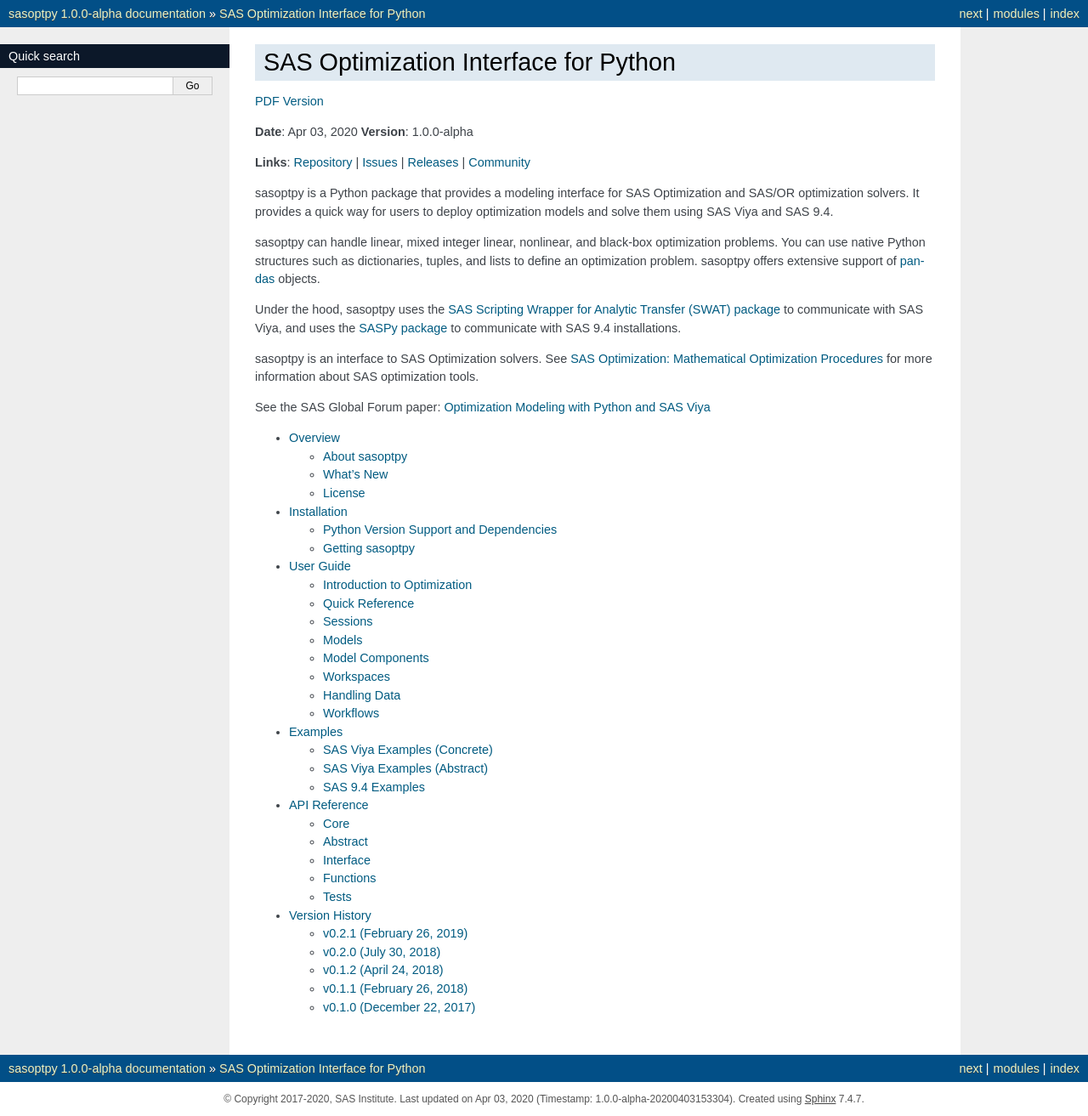
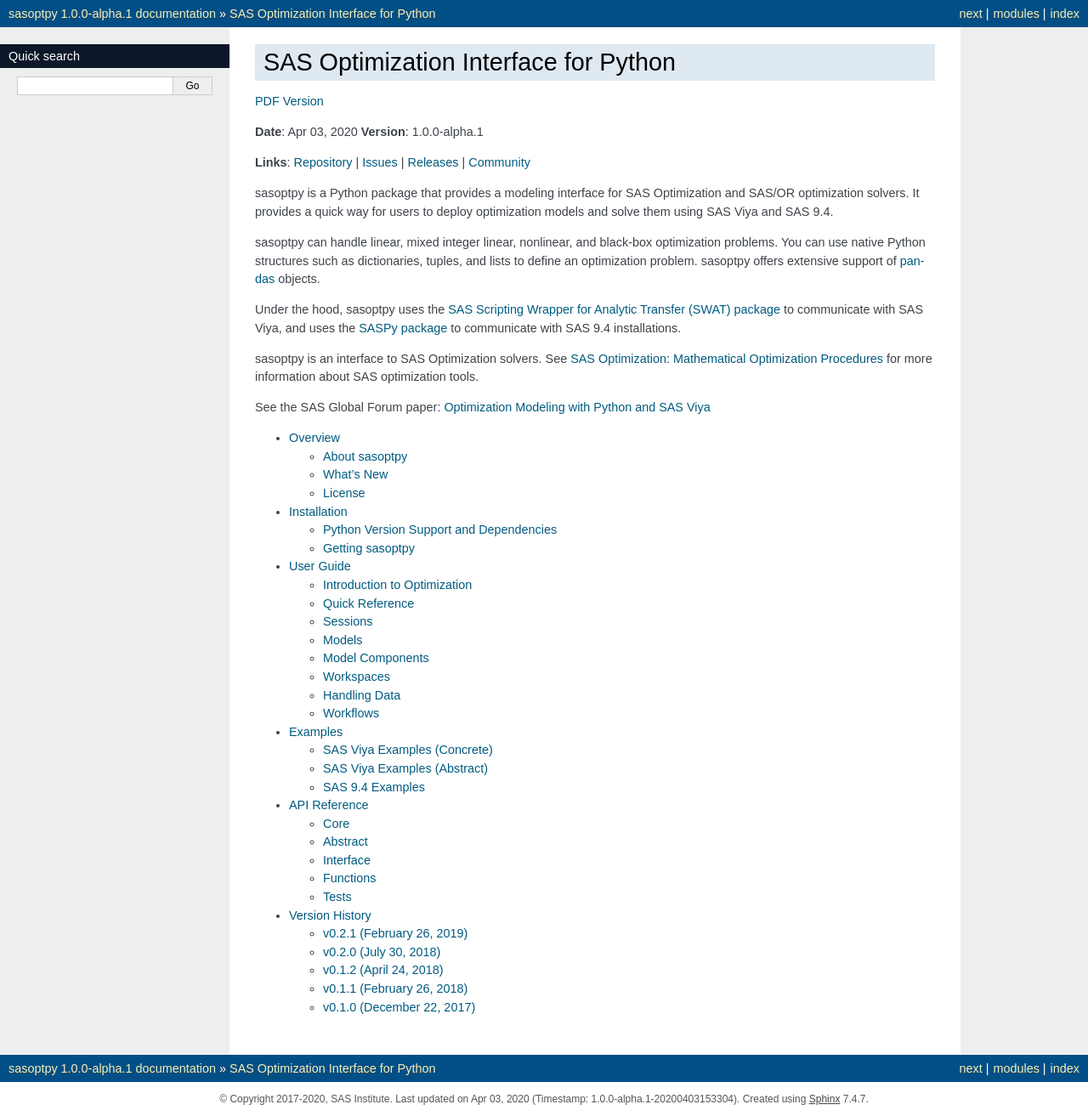
Before and after one commit to sassoftware/sasoptpy, a Sphinx documentation site: the page built from doc/index.rst, in a window 1280 px wide. Shown: the whole page at 85% size. Built offline with Sphinx 7.4.7, drawn with Linux system fonts in a browser that asks for light colours.

Commit message:
Change alpha minor version for pypi

```diff
--- a/doc/conf.py
+++ b/doc/conf.py
@@ -75,9 +75,9 @@
 # built documents.
 #
 # The short X.Y version.
-version = '1.0.0-alpha'
+version = '1.0.0-alpha.1'
 # The full version, including alpha/beta/rc tags.
-release = '1.0.0-alpha'
+release = '1.0.0-alpha.1'
 
 # The language for content autogenerated by Sphinx. Refer to documentation
 # for a list of supported languages.
--- a/sasoptpy/__init__.py
+++ b/sasoptpy/__init__.py
@@ -68,4 +68,4 @@
 from sasoptpy.session import Workspace
 
 name = "sasoptpy"
-__version__ = '1.0.0-alpha'
+__version__ = '1.0.0-alpha.1'
--- a/setup.py
+++ b/setup.py
@@ -25,7 +25,7 @@
 
 setup(
     name='sasoptpy',
-    version='1.0.0-alpha',
+    version='1.0.0-alpha.1',
     packages=['sasoptpy'],
     description='sasoptpy: SAS Optimization Interface for Python',
     long_description=long_description,
```
